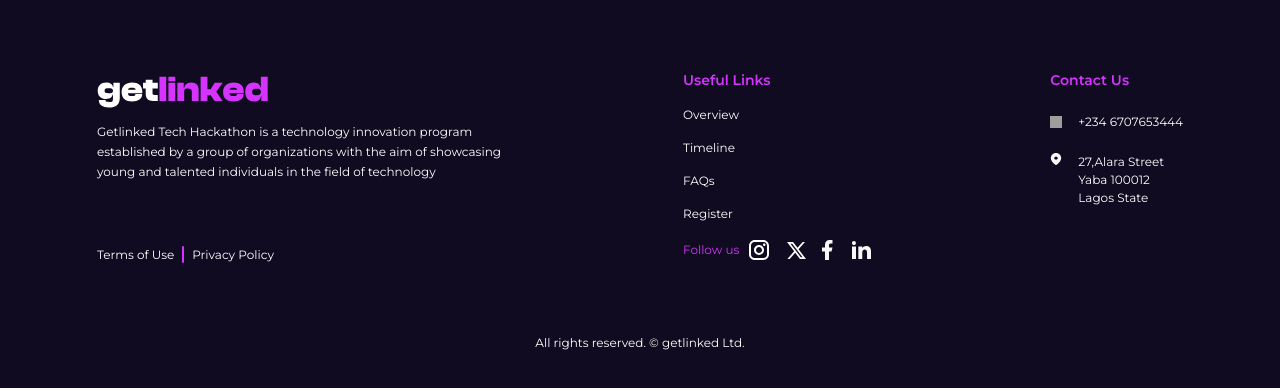
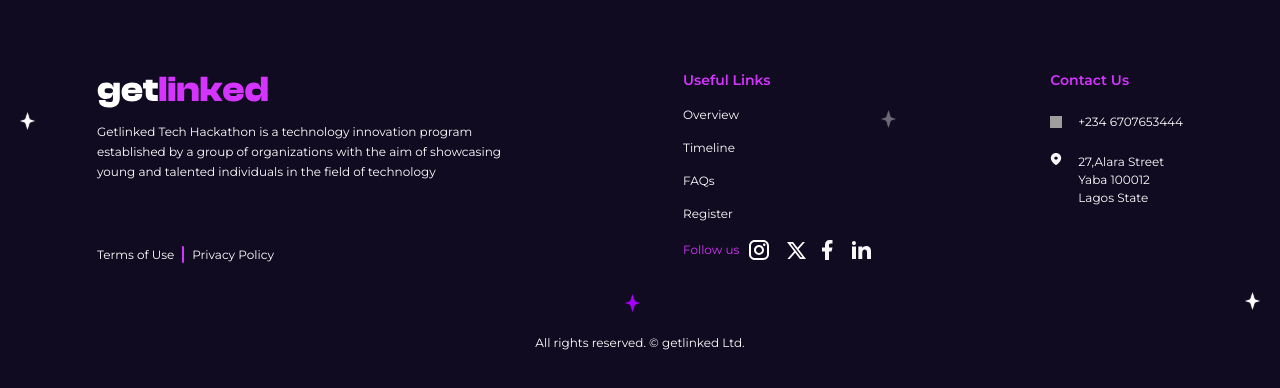
Before and after one commit to kiisi/GetLinkedHackathon, a React (Vite) app: page / in a window 1280 px wide. Shown: the part 8377-8765 px from the top of the page. Built offline with nearby package versions, Linux system fonts and the light colour scheme; grey boxes are pictures that could not be loaded.

Commit message:
[feat] Footer star gazers

```diff
--- a/src/layout/Footer.jsx
+++ b/src/layout/Footer.jsx
@@ -5,9 +5,13 @@
 
     return (
         <footer className="pt-[70px] pb-[40px] bg-[#100B20]">
-            <Container>
+            <Container className="relative">
+                <img src="/icons/star-white.svg" alt="Star White" className="w-[9px] w-[10px] lg:w-[15px] lg:h-[18px] absolute top-[10%] lg:top-[15%] left-[5px] lg:left-[20px]" />
+                <img src="/icons/star-white.svg" alt="Star White" className="w-[9px] w-[10px] lg:w-[15px] lg:h-[18px] absolute bottom-[15%] right-[20px]" />
+                <img src="/icons/star-purple.svg" alt="Star Purple" className="w-[9px] w-[10px] lg:w-[15px] lg:h-[18px] absolute bottom-[40px] right-[50%]" />
+                <img src="/icons/star-grey.svg" alt="Star Grey" className="w-[9px] w-[10px] lg:w-[15px] lg:h-[18px] absolute top-[40px] right-[30%]" />
                 <div className="w-full max-w-[1086px] mx-auto flex flex-col md:flex-row gap-[40px] justify-between">
-                    <div className="w-full max-w-[412px]">
+                    <div className="w-full max-w-[412px] relative">
                         <Link to="/">
                             <img src="/getlinked.svg" alt="GetLinked logo" className="w-[72px] h-[18px] lg:w-[171px] lg:h-[44px]" />
                         </Link>
```
